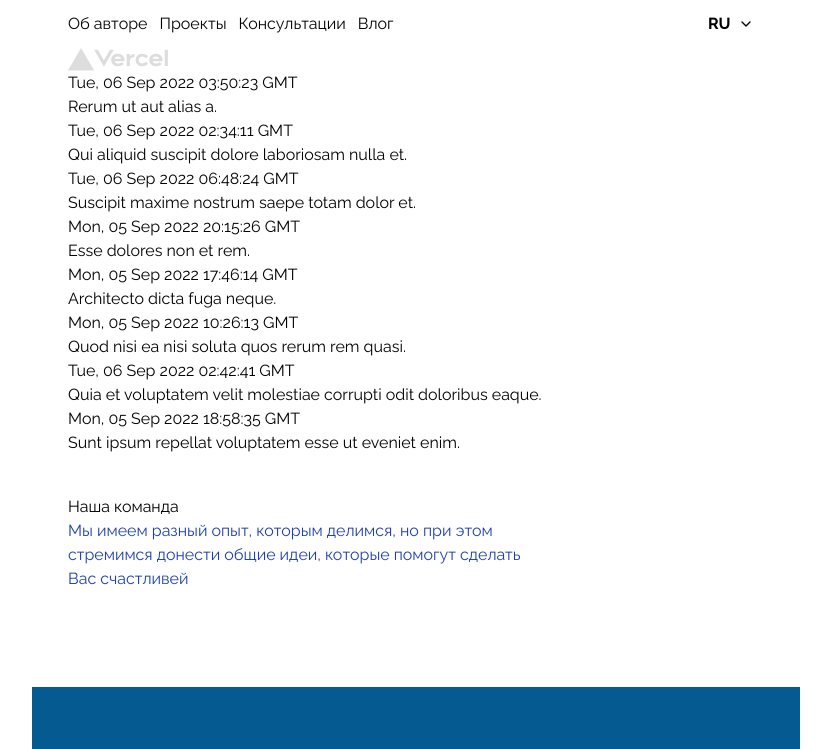
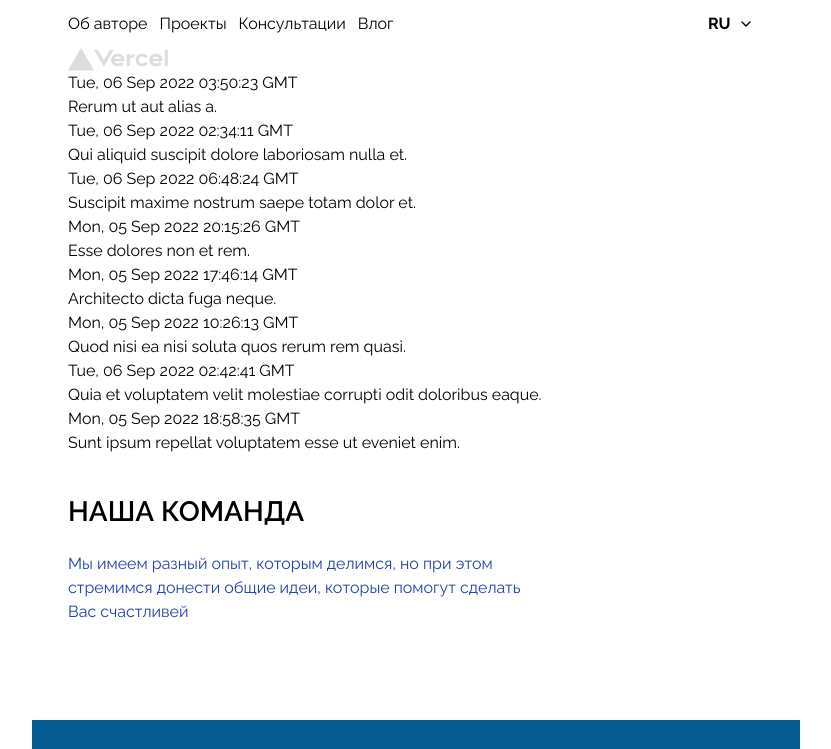
Before and after one commit to GoWeb-Internship/gw-rh-front, a Next.js app: page / in a window 1280 px wide. Shown: the top 749 px of the page, without its empty margins (224-1055 px from the left). Built offline with nearby package versions, Linux system fonts and the light colour scheme.

Commit message:
feat: add component Heading

```diff
--- a/components/Team/Team.jsx
+++ b/components/Team/Team.jsx
@@ -1,16 +1,15 @@
 // import CardTeam from './CardTeam';
-// import Heading from '../../Heading';
+import Heading from '../reusable/Heading';
 
 const Team = ({ teams }) => {
   // console.log('teams', teams);
   return (
     <div className="py-10">
-      {/* <Heading
+      <Heading
         tag="h2"
         text={teams.title}
         className="uppercase font-semibold text-[28px] leading-[33px] mb-6 text-black"
-      /> */}
-      <h2>{teams.title}</h2>
+      />
       <p className="mb-14 w-[464px] text-blue-800">{teams.description}</p>
       {/* <ul className="grid grid-cols-4 gap-4">
         {teams &&
--- /dev/null
+++ b/components/reusable/Heading.jsx
@@ -0,0 +1,6 @@
+const Heading = ({ tag, text, className }) => {
+  const Tag = tag || 'h1';
+  return <Tag className={className}>{text}</Tag>;
+};
+
+export default Heading;
```
Also changed, not shown: 1 other file (tests, documents, lock files or other folders).
